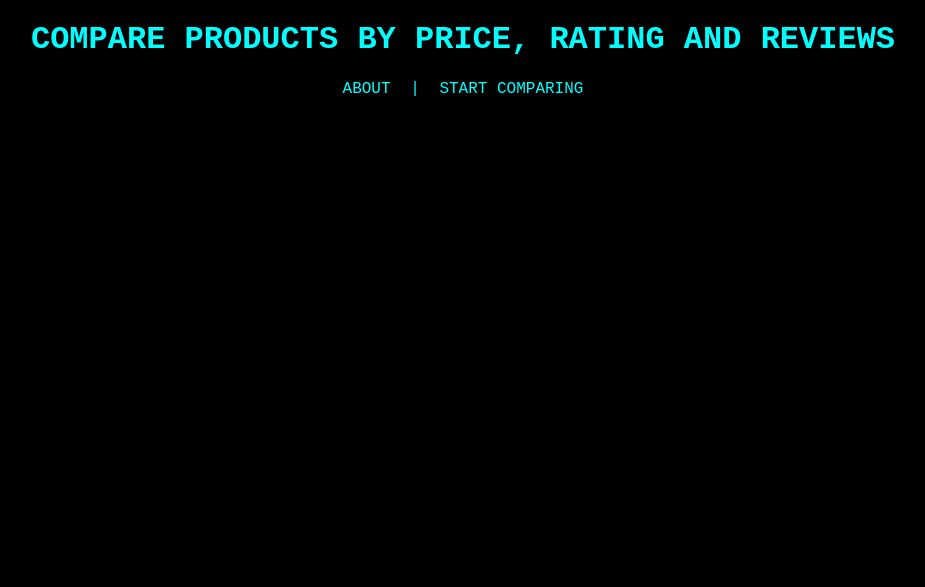
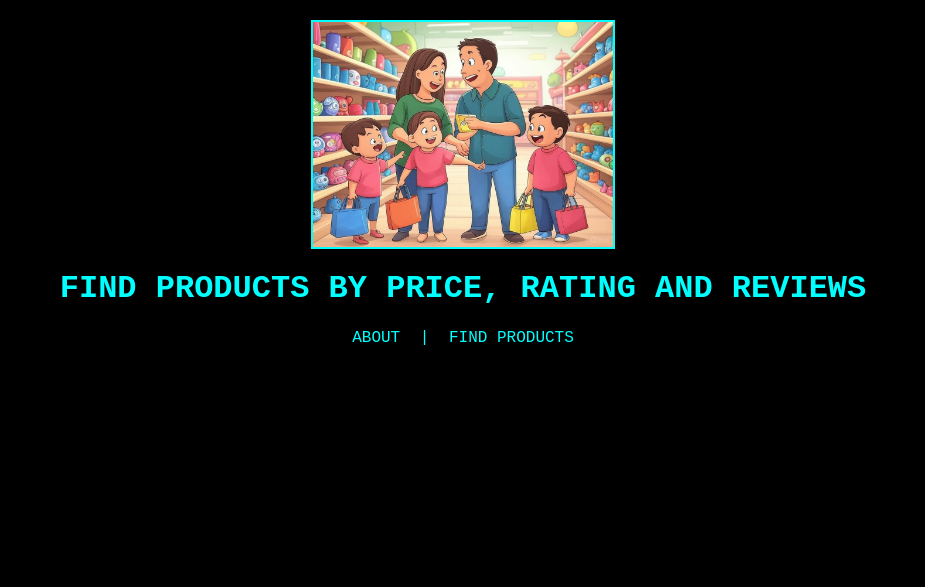
Before and after one commit to bshoemak2/shopping-assistant, a Flask app: page / in a window 1280 px wide. Shown: the part 117-704 px from the top of the page, without its empty margins (177-1102 px from the left). Run offline with Flask 3, Linux system fonts and the light colour scheme.

Commit message:
Add funny shopping image to home page, change 'Start Comparing' to 'Find Products', update Barlito's links

```diff
--- a/templates/home.html
+++ b/templates/home.html
@@ -42,6 +42,13 @@
             bottom: 0;
             width: calc(100% - 40px);
         }
+        .funny-image {
+            width: 300px;
+            height: auto;
+            margin: 20px auto;
+            display: block;
+            border: 2px solid #00FFFF;
+        }
     </style>
 </head>
 <body>
@@ -50,8 +57,9 @@
         <h1 style="margin: 0;">SHOPPING ASSISTANT</h1>
     </header>
     <div style="margin: 20px;">
-        <h1>COMPARE PRODUCTS BY PRICE, RATING AND REVIEWS</h1>
-        <p><a href="/about">ABOUT</a> | <a href="/compare">START COMPARING</a></p>
+        <img src="{{ url_for('static', filename='funny_shopping_image.png') }}" alt="Barlito's Shopping Juggle" class="funny-image">
+        <h1>FIND PRODUCTS BY PRICE, RATING AND REVIEWS</h1>
+        <p><a href="/about">ABOUT</a> | <a href="/compare">FIND PRODUCTS</a></p>
     </div>
     <footer>
         <a href="/">HOME</a> | <a href="/about">ABOUT</a>
```
Also changed, not shown: templates/compare.html (+6 -6 lines), static/funny_shopping_image.png (added).
